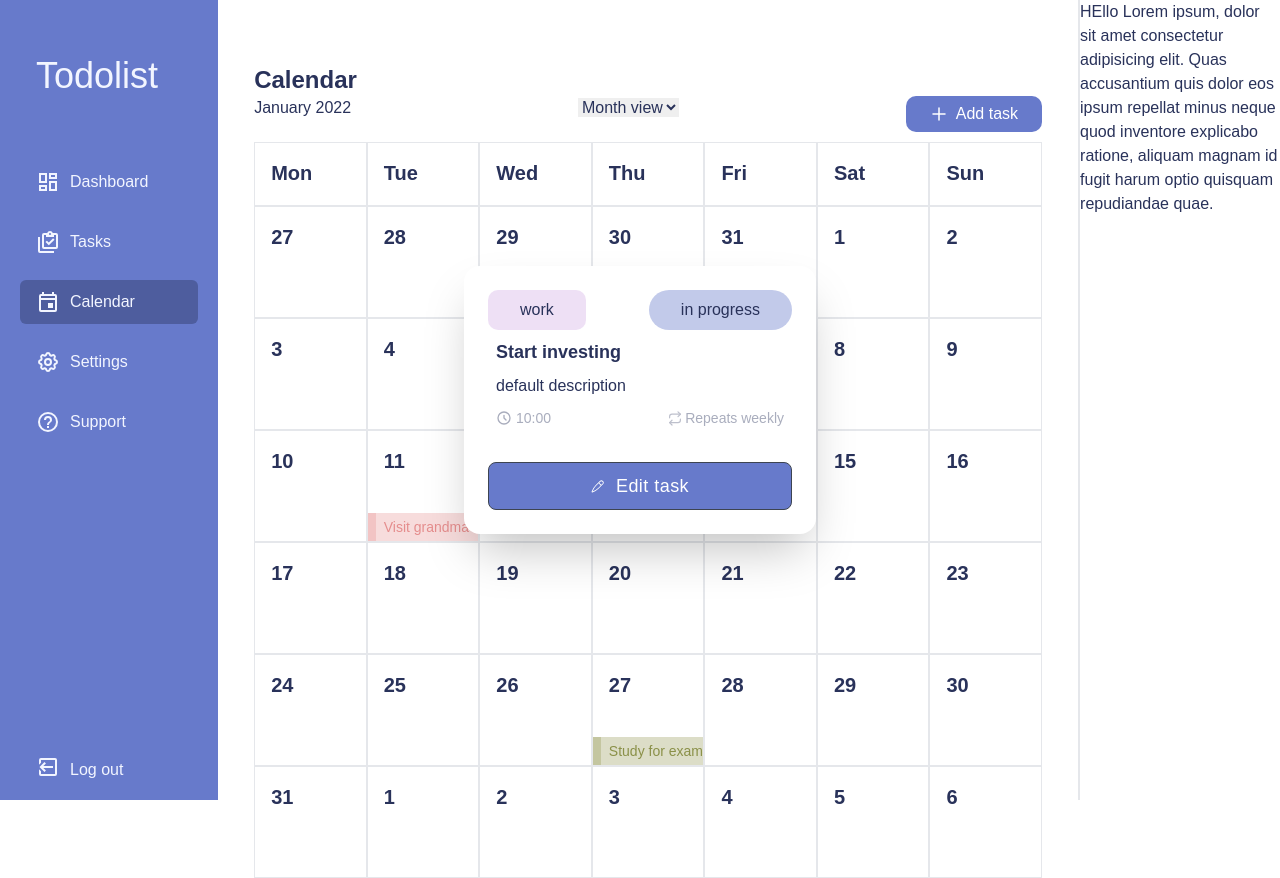
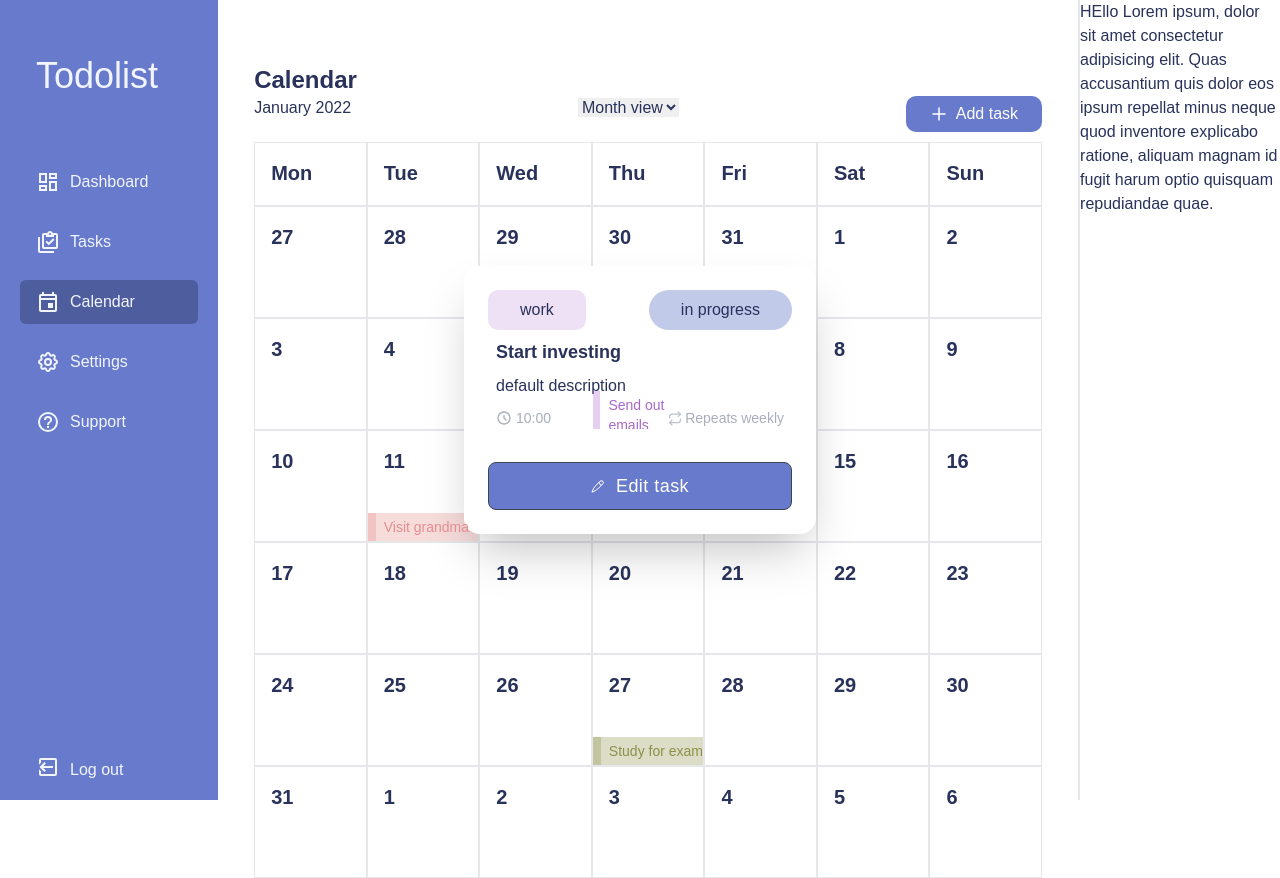
Before and after one commit to Beth-Taiwo/todolist, a Nuxt app: page /calendar in a window 1280 px wide. Both pictures are taken after a click on the label "Start investing". Built offline with nearby package versions, Linux system fonts and the light colour scheme; a web font is replaced by a local one.

Commit message:
z-index reduced

```diff
--- a/components/Tasks/SmallModal.vue
+++ b/components/Tasks/SmallModal.vue
@@ -1,7 +1,7 @@
 <template>
   <div>
     <input type="checkbox" :id="smallModalId" class="modal-toggle" />
-    <label :for="smallModalId" class="modal cursor-pointer bg-transparent">
+    <label :for="smallModalId" class="modal z-10 cursor-pointer bg-transparent">
       <label
         class="modal-box relative"
         :style="`max-width:${modalMaxWidth}`"
```
